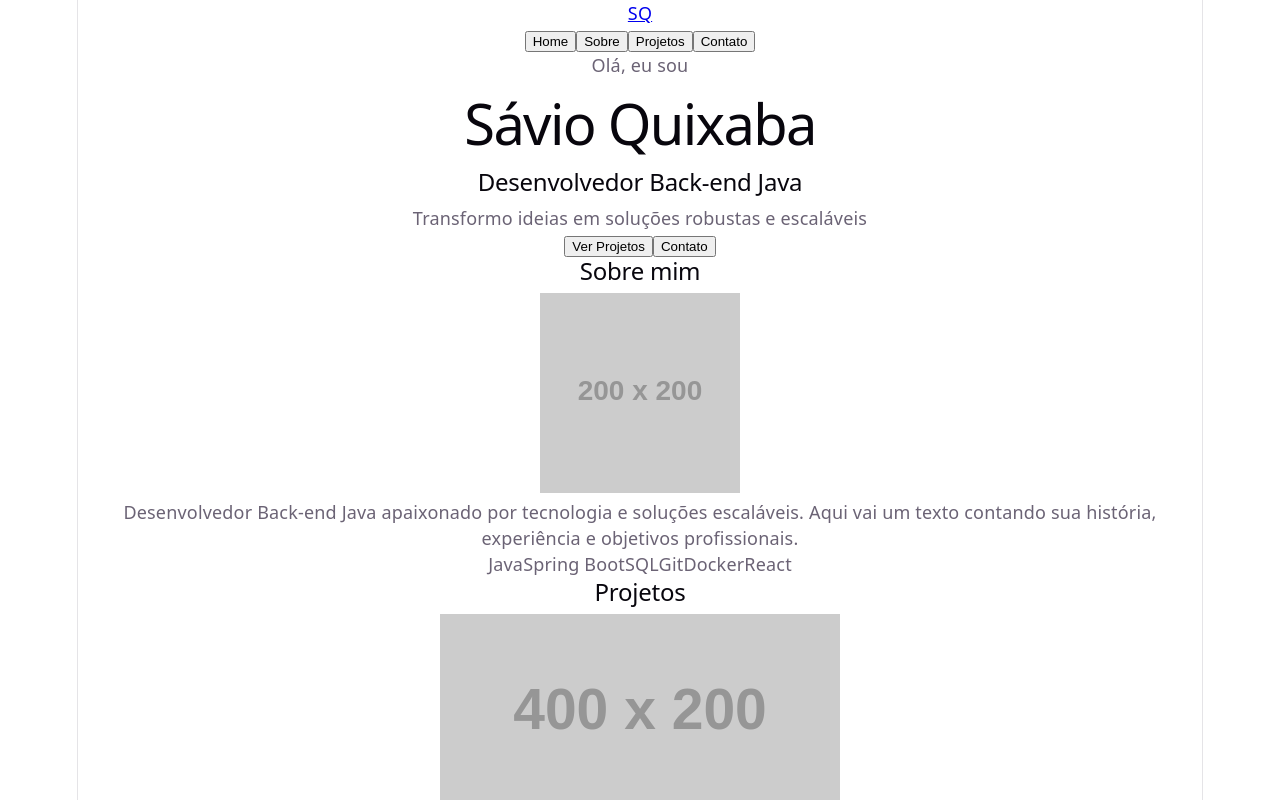
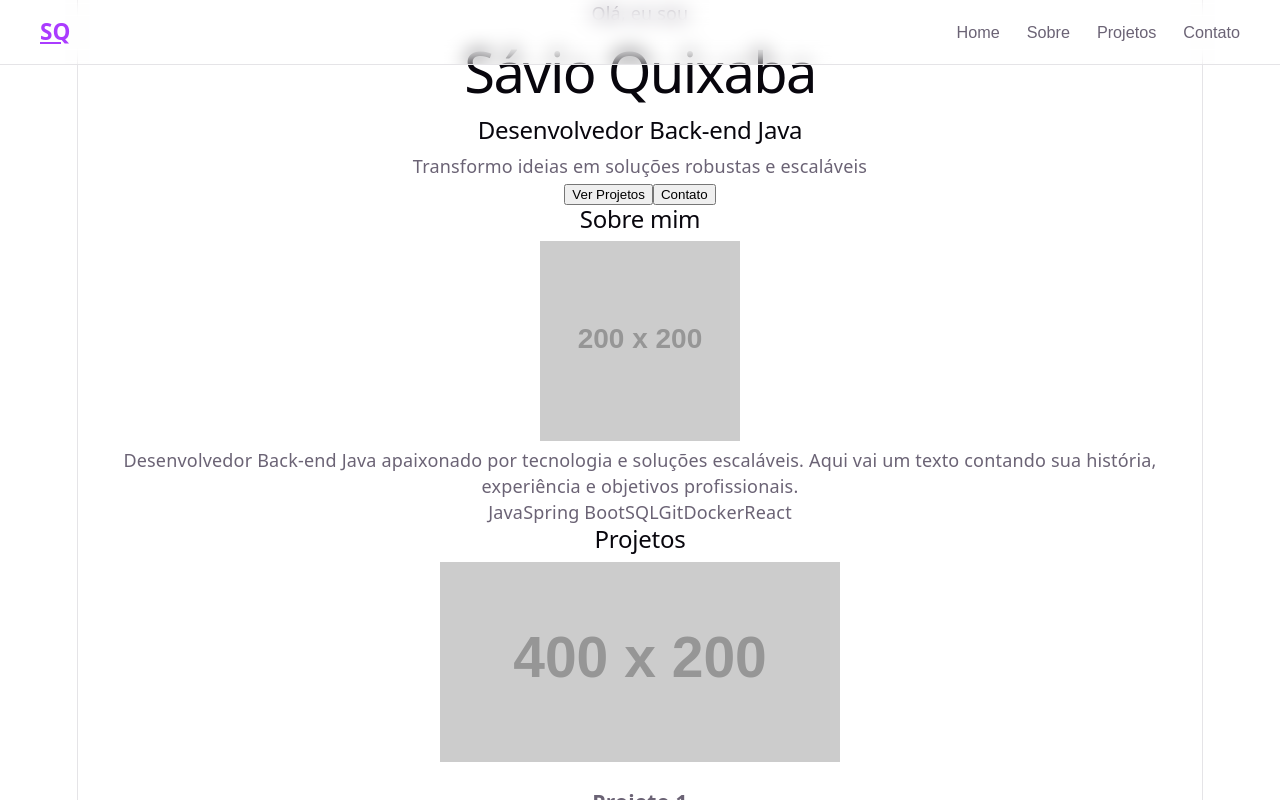
Before and after one commit to savioquixaba/Portifolio, a React (Vite) app: page / in a window 1280 px wide. Shown: the top 800 px of the page. Built offline with nearby package versions, Linux system fonts and the light colour scheme; the HTML template or start-up script is replaced by a standard one.

Commit message:
feat: estiliza Navbar com fundo transparente e backdrop-blur

```diff
--- a/src/components/Navbar.jsx
+++ b/src/components/Navbar.jsx
@@ -1,3 +1,5 @@
+import styles from "./Navbar.module.css";
+
 function Navbar() {
   const scrollTo = (id) => {
     document.getElementById(id)?.scrollIntoView({ behavior: "smooth" });
@@ -5,11 +7,15 @@ function Navbar() {
 
   return (
     <nav>
-      <div>
-        <a href="#" onClick={(e) => { e.preventDefault(); scrollTo("hero"); }}>
+      <div className={styles.inner}>
+        <a
+          href="#"
+          className={styles.logo}
+          onClick={(e) => { e.preventDefault(); scrollTo("hero"); }}
+        >
           SQ
         </a>
-        <div>
+        <div className={styles.links}>
           <button onClick={() => scrollTo("hero")}>Home</button>
           <button onClick={() => scrollTo("about")}>Sobre</button>
           <button onClick={() => scrollTo("projects")}>Projetos</button>
--- /dev/null
+++ b/src/components/Navbar.module.css
@@ -0,0 +1,58 @@
+nav {
+  position: fixed;
+  top: 0;
+  left: 0;
+  right: 0;
+  background: var(--bg-nav);
+  backdrop-filter: blur(10px);
+  border-bottom: 1px solid var(--border);
+  z-index: 100;
+}
+
+.inner {
+  max-width: 1200px;
+  margin: 0 auto;
+  display: flex;
+  justify-content: space-between;
+  align-items: center;
+  padding: 1rem 1.5rem;
+}
+
+.logo {
+  font-size: 1.25rem;
+  font-weight: 700;
+  color: var(--accent);
+}
+
+.logo:hover {
+  color: var(--accent-hover);
+}
+
+.links {
+  display: flex;
+  gap: 1.5rem;
+}
+
+.links button {
+  background: none;
+  border: none;
+  color: var(--text-muted);
+  font-size: 0.9rem;
+  cursor: pointer;
+  padding: 0.25rem 0;
+  transition: color 0.2s;
+}
+
+.links button:hover {
+  color: var(--accent);
+}
+
+@media (max-width: 768px) {
+  .links {
+    gap: 1rem;
+  }
+
+  .links button {
+    font-size: 0.8rem;
+  }
+}
```
Also changed, not shown: 1 other file (tests, documents, lock files or other folders).
